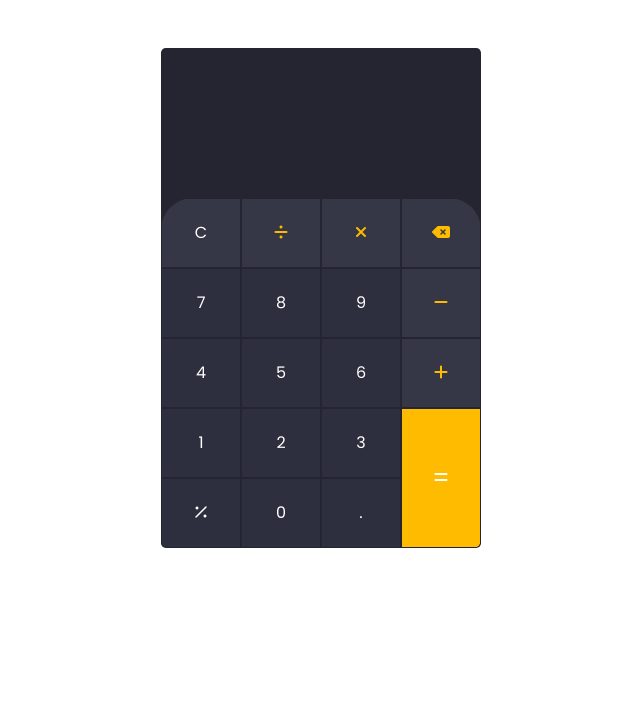
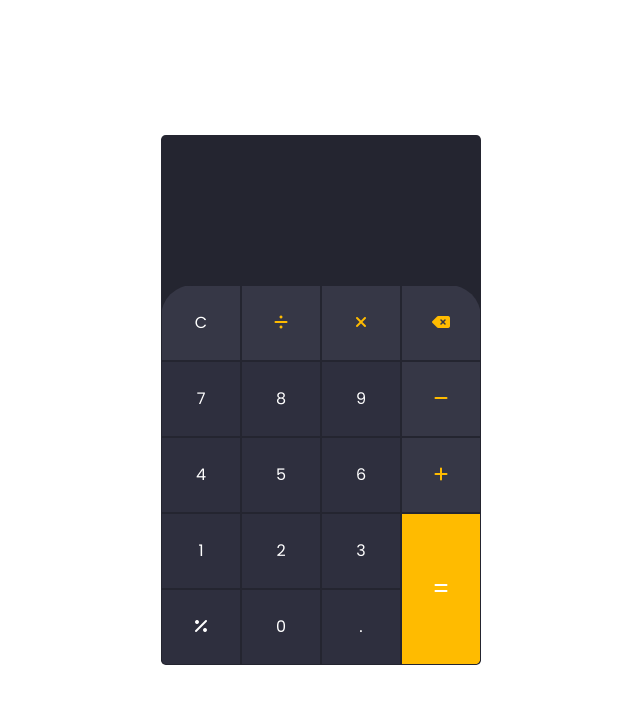
Before and after one commit to min-naing-k/Calculator, a plain HTML site: page index.html in a window 1280 px wide. Shown: the whole page, without its empty margins (319-959 px from the left). Drawn offline with nearby package versions, Linux system fonts and the light colour scheme.

Commit message:
fix height and align-items-center and icon

```diff
--- a/index.html
+++ b/index.html
@@ -16,9 +16,9 @@
   </head>
   <body>
     <div class="container-fluid">
-      <div class="row">
+      <div class="row align-items-center">
         <div
-          class="col-md-3 mx-auto mt-5 rounded-3 cal-container"
+          class="col-md-3 mx-auto rounded-3 cal-container"
           style="width: 320px; min-width: 320px; height: 500px"
         >
           <div class="top">
@@ -90,7 +90,7 @@
             </div>
             <div class="number-cell">
               <button class="sign" type="button" value="%">
-                <i class="far fa-percentage"></i>
+                <i class="fas fa-percentage"></i>
               </button>
             </div>
             <div class="number-cell">
--- a/style.css
+++ b/style.css
@@ -10,9 +10,14 @@ body {
   font-family: 'Poppins', sans-serif !important;
 }
 
+.row {
+  min-height: 100vh;
+}
+
 .cal-container {
   background-color: var(--dark3-color);
   padding: unset;
+  min-height: 530px;
 }
 
 .top {
```
